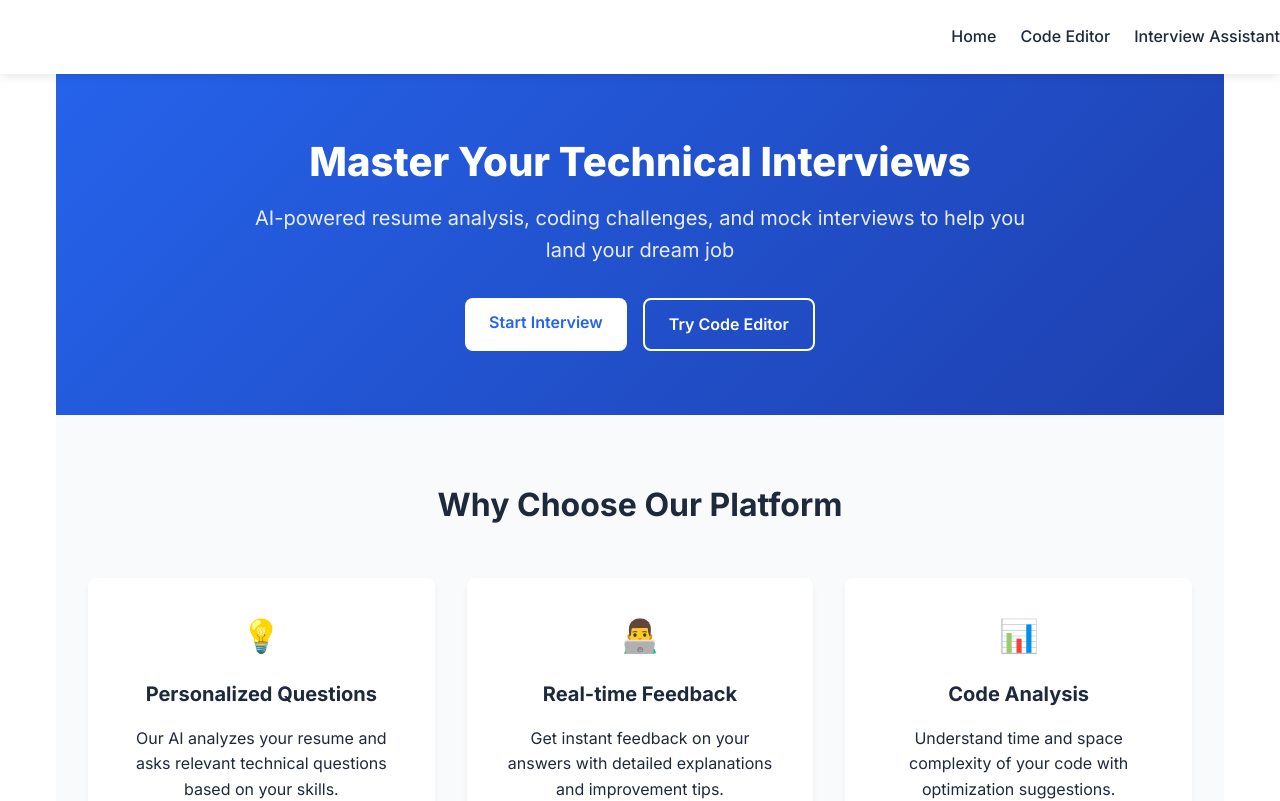
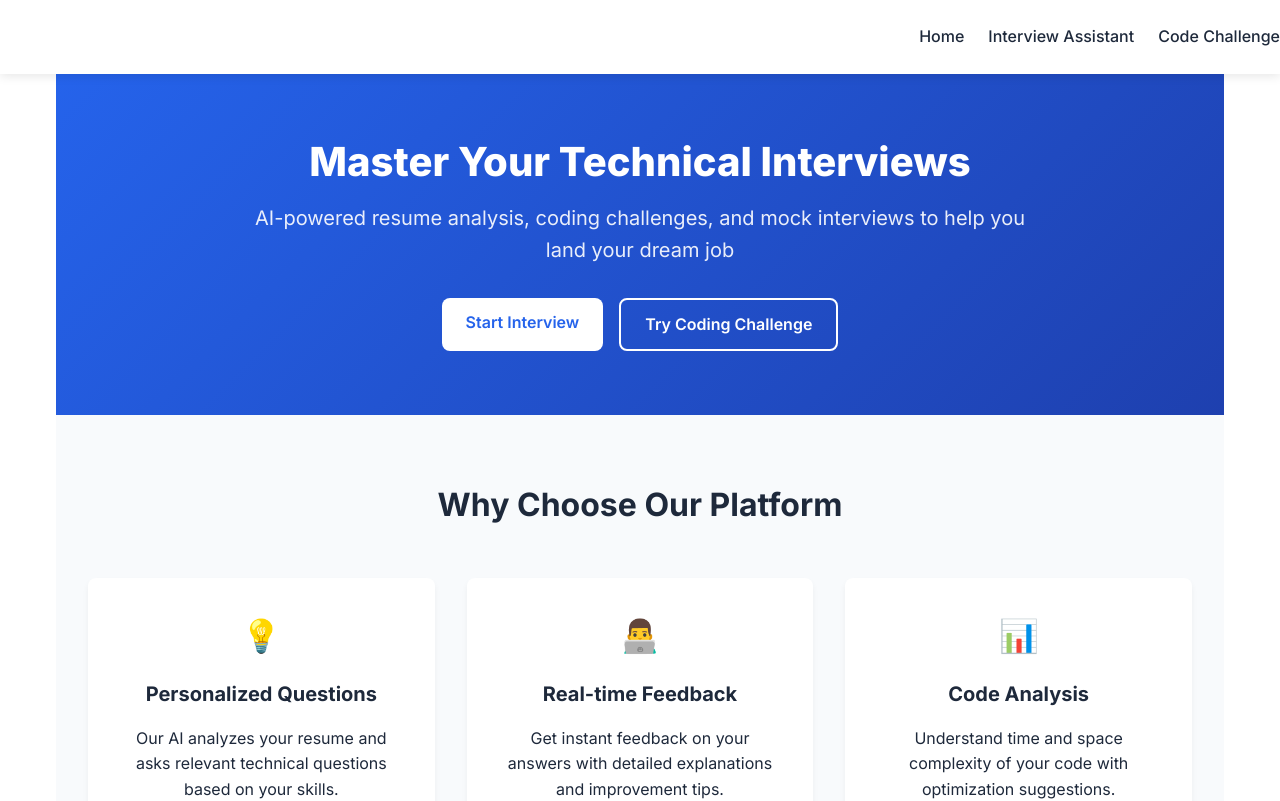
Before and after one commit to hariharan1009/Design_Project_2, a Next.js app: page / in a window 1280 px wide. Shown: the top 801 px of the page. Built offline with nearby package versions, Linux system fonts and the light colour scheme.

Commit message:
page.tsx change

```diff
--- a/src/app/page.tsx
+++ b/src/app/page.tsx
@@ -13,7 +13,7 @@ export default function HomePage() {
           </p>
           <div className={styles.ctaButtons}>
             <Link href="/InterviewAssistant" className={styles.primaryButton}>Start Interview</Link>
-            <Link href="/CodeEditor" className={styles.secondaryButton}>Try Code Editor</Link>
+            <Link href="/CodeEditor" className={styles.secondaryButton}>Try Coding Challenge</Link>
           </div>
         </div>
       </section>
--- a/src/components/CodeEditor/CodeEditor.module.css
+++ b/src/components/CodeEditor/CodeEditor.module.css
@@ -370,7 +370,7 @@
 }
 
 .startButton {
-  background-color: #4CAF50;
+  background-color: #2196F3;
   color: white;
 }
 
--- a/src/components/CodeEditor/CodeEditor.tsx
+++ b/src/components/CodeEditor/CodeEditor.tsx
@@ -298,7 +298,7 @@ ${JSON.stringify(testCases, null, 2)}`
 
   return (
     <div className={styles.container}>
-      <h1 className={styles.title}>Code Complexity Challenge</h1>
+      <h1 className={styles.title}>Coding  Challenge</h1>
 
       <div className={styles.questionSection}>
         <div className={styles.questionHeader}>
--- a/src/components/Header/Header.tsx
+++ b/src/components/Header/Header.tsx
@@ -10,8 +10,8 @@ export default function Header() {
                 </Link>
         <nav className={styles.nav}>
           <Link href="/">Home</Link>
-          <Link href="/CodeEditor">Code Editor</Link>
           <Link href="/InterviewAssistant">Interview Assistant</Link>
+           <Link href="/CodeEditor">Code Challenge</Link>
         </nav>
       </div>
     </header>
```
